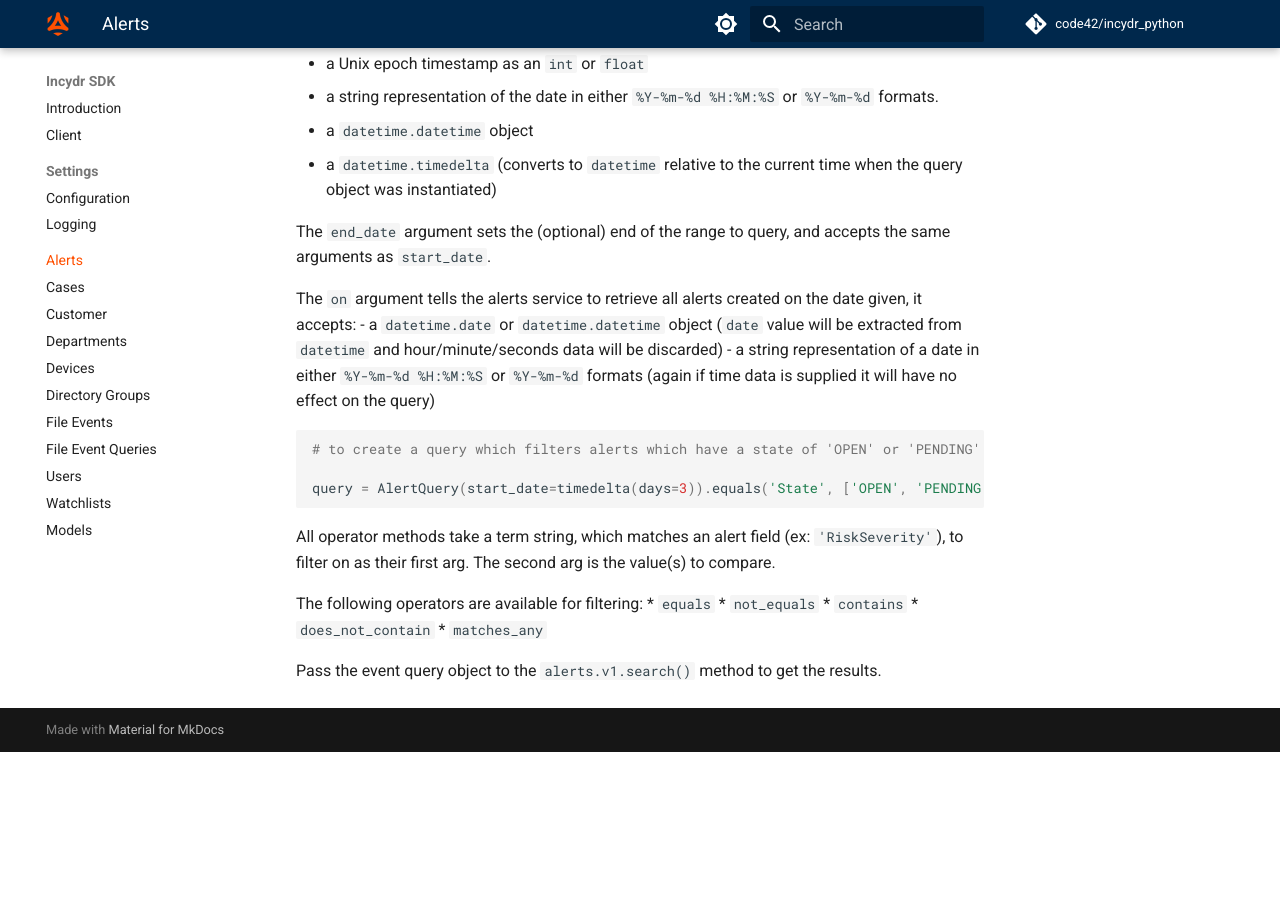
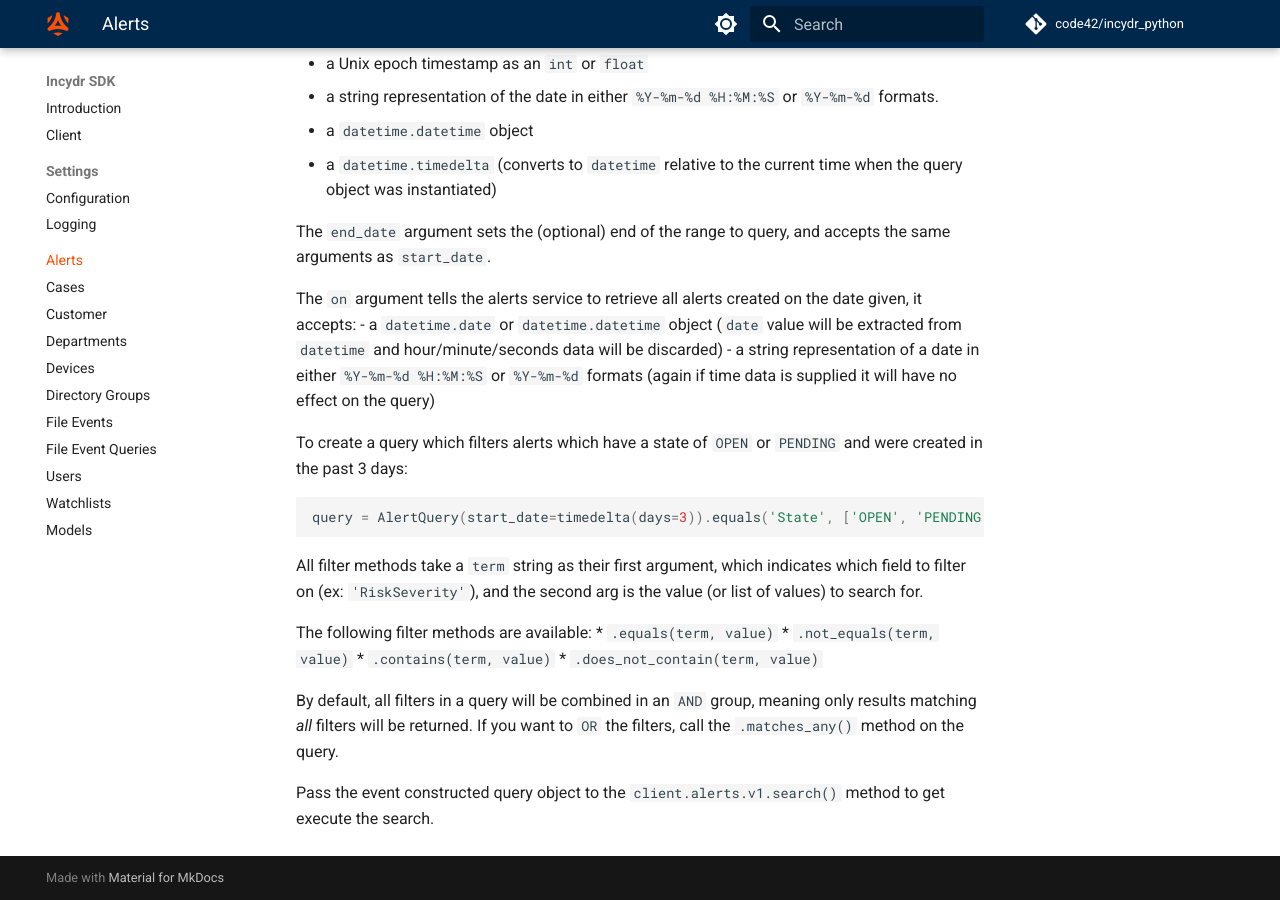
Before and after one commit to code42/incydr_python, an MkDocs documentation site: the page built from docs/alerts.md, in a window 1280 px wide and 900 px high, scrolled down 794 px. Built offline with MkDocs 1.6.1 and Material for MkDocs 9.7.7, drawn with Linux system fonts in a browser that asks for light colours; comment, search, counter and statistics services are not loaded; before the commit the page ends 1546 px from its top, so only the background shows below that.

Commit message:
doc clarify

````diff
--- a/docs/alerts.md
+++ b/docs/alerts.md
@@ -37,19 +37,21 @@ The `on` argument tells the alerts service to retrieve all alerts created on the
 - a string representation of a date in either `%Y-%m-%d %H:%M:%S` or `%Y-%m-%d` formats (again if time data is supplied
   it will have no effect on the query)
 
+To create a query which filters alerts which have a state of `OPEN` or `PENDING` and were created in the past 3 days:
 ```python
-# to create a query which filters alerts which have a state of 'OPEN' or 'PENDING' and were created in the past 3 days:
-
 query = AlertQuery(start_date=timedelta(days=3)).equals('State', ['OPEN', 'PENDING'])
 ```
 
-All operator methods take a term string, which matches an alert field (ex: `'RiskSeverity'`), to filter on as their first arg. The second arg is the value(s) to compare.
+All filter methods take a `term` string as their first argument, which indicates which field to filter on (ex: `'RiskSeverity'`),
+and the second arg is the value (or list of values) to search for.
 
-The following operators are available for filtering:
-* `equals`
-* `not_equals`
-* `contains`
-* `does_not_contain`
-* `matches_any`
+The following filter methods are available:
+* `.equals(term, value)`
+* `.not_equals(term, value)`
+* `.contains(term, value)`
+* `.does_not_contain(term, value)`
 
-Pass the event query object to the `alerts.v1.search()` method to get the results.
+By default, all filters in a query will be combined in an `AND` group, meaning only results matching _all_ filters will
+be returned. If you want to `OR` the filters, call the `.matches_any()` method on the query.
+
+Pass the event constructed query object to the `client.alerts.v1.search()` method to get execute the search.
````
